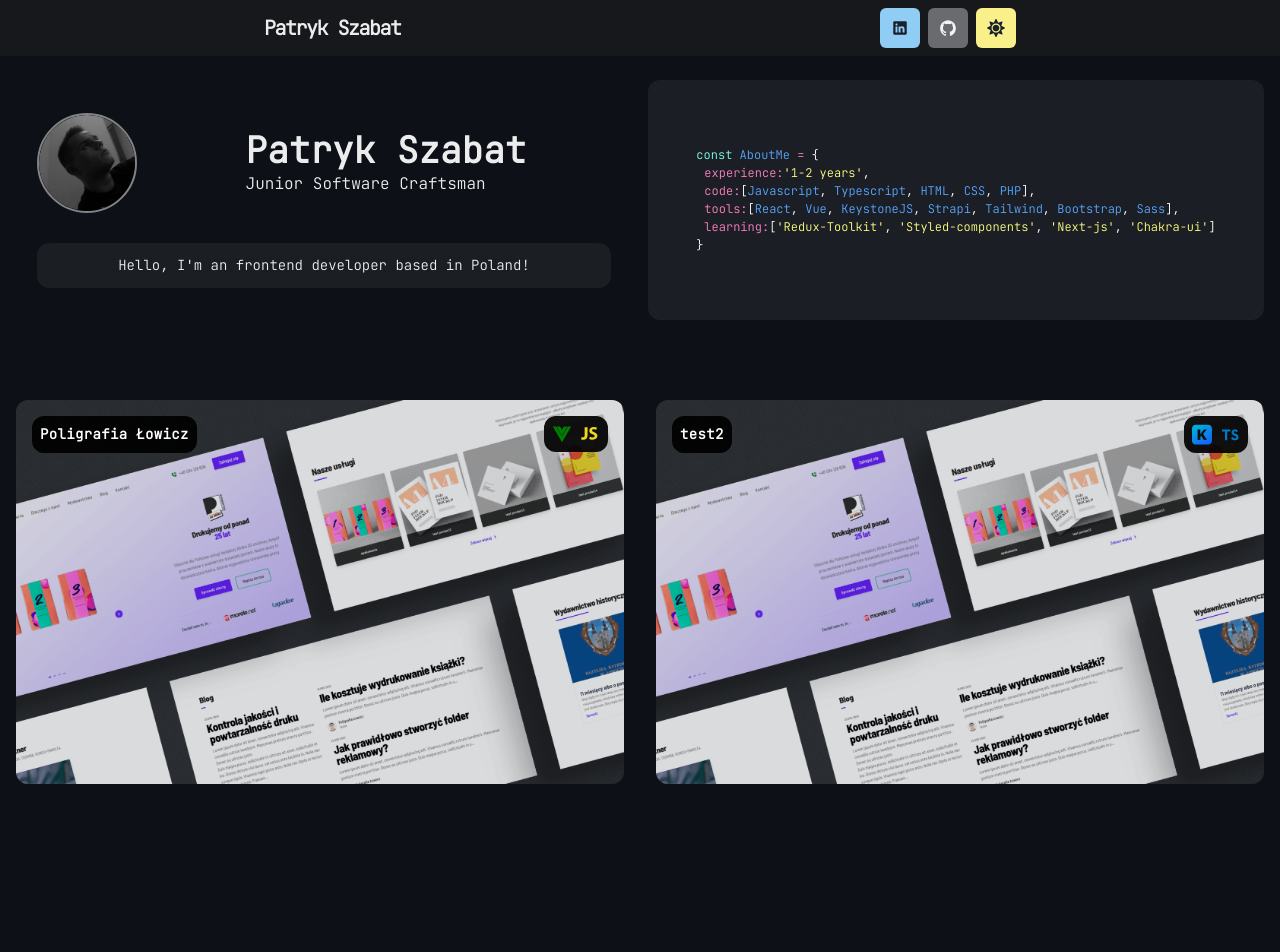
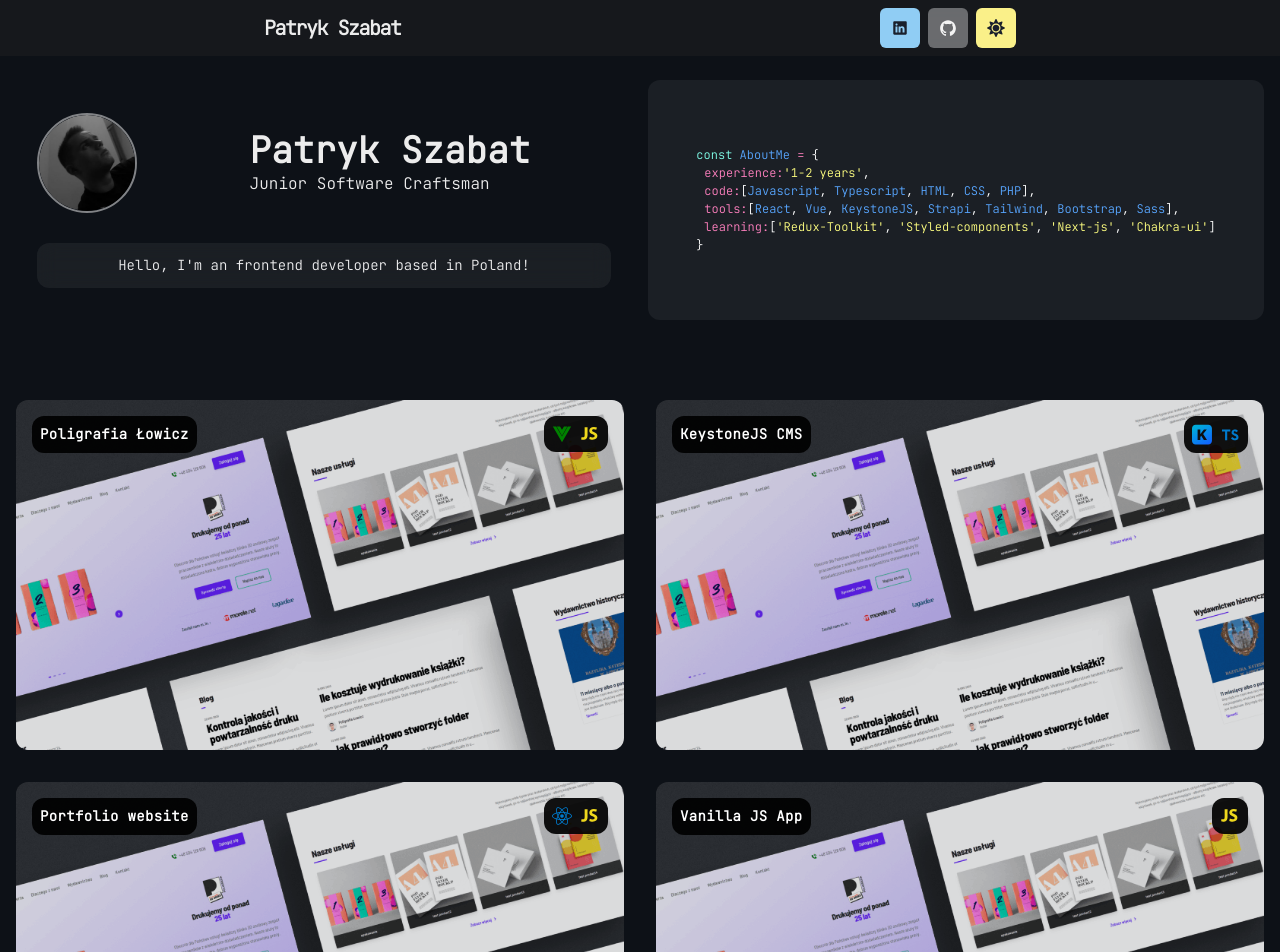
Before and after one commit to dedku/portfolio-app, a React (Create React App) app: page / in a window 1280 px wide. Shown: the top 952 px of the page. Before the commit the page ends 816 px from the top, so only its background shows below. Built offline with nearby package versions, Linux system fonts and the light colour scheme.

Commit message:
projects data && margin/padding

```diff
--- a/public/data.json
+++ b/public/data.json
@@ -10,6 +10,7 @@
         "githubLink": "https://github.com/dedku",
         "websiteLink": "https://test-druk-5abd4.web.app/",
         "projectProgres": "In progress - 90%",
+        "progresColor": "yellow",
         "projectDesc": "Website made for Poligrafia Łowicz Company",
         "projectTags": [
             {"tagID": 1, "tagName": "Vue 3", "tagColor": "green"},
@@ -19,20 +20,58 @@
     },
     {
         "projectId": 2,
-        "projectName": "test2",
+        "projectName": "KeystoneJS CMS",
         "imageUrl": "/Poligrafia-łowicz.png",
         "icons": {
             "Keystone": true,
             "TypeScript": true
         },
-        "githubLink": "test",
-        "websiteLink": "test",
-        "projectProgres": "",
-        "projectDesc": "",
+        "githubLink": "https://github.com/dedku",
+        "websiteLink": "https://test-druk-5abd4.web.app/",
+        "projectProgres": "Compleated - 100%",
+        "progresColor": "green",
+        "projectDesc": "CMS made in KeystonJs for a personal project. Login: demo / Password: demo",
         "projectTags": [
-            {"tagID": 1, "tagName": "Vue 3", "tagColor": "green"},
-            {"tagID": 2, "tagName": "Vuex", "tagColor": "green"},
+            {"tagID": 1, "tagName": "KeystoneJS", "tagColor": "blue"},
+            {"tagID": 2, "tagName": "React", "tagColor": "blue"},
+            {"tagID": 3, "tagName": "TypeScript", "tagColor": "blue"}
+        ]
+    },
+    {
+        "projectId": 3,
+        "projectName": "Portfolio website",
+        "imageUrl": "/Poligrafia-łowicz.png",
+        "icons": {
+            "React": true,
+            "JavaScript": true
+        },
+        "githubLink": "https://github.com/dedku",
+        "websiteLink": "https://test-druk-5abd4.web.app/",
+        "projectProgres": "Compleated - 100%",
+        "progresColor": "green",
+        "projectDesc": "My portfolio website",
+        "projectTags": [
+            {"tagID": 1, "tagName": "React", "tagColor": "blue"},
+            {"tagID": 2, "tagName": "Chakra Ui", "tagColor": "green"},
             {"tagID": 3, "tagName": "JavaScript", "tagColor": "yellow"}
+        ]
+    },
+    {
+        "projectId": 4,
+        "projectName": "Vanilla JS App",
+        "imageUrl": "/Poligrafia-łowicz.png",
+        "icons": {
+            "JavaScript": true
+        },
+        "githubLink": "https://github.com/dedku",
+        "websiteLink": "https://test-druk-5abd4.web.app/",
+        "projectProgres": "In progress - 70%",
+        "progresColor": "yellow",
+        "projectDesc": "Vanilla JavaScript App to show some JS and CSS skills",
+        "projectTags": [
+            {"tagID": 1, "tagName": "JavaScript", "tagColor": "yellow"},
+            {"tagID": 2, "tagName": "Sass/BEM", "tagColor": "pink"},
+            {"tagID": 3, "tagName": "Express", "tagColor": "green"}
         ]
     }
 ]
--- a/src/components/AboutMe.js
+++ b/src/components/AboutMe.js
@@ -47,13 +47,14 @@ const AboutMe = () => {
                         </Box>
                     </Box>
                     <Spacer />
-                    <Box flexGrow={1} pt={{ base: '8', md: '4' }}>
+                    <Box flexGrow={1} pt={{ base: '8', md: '4' }} ml={{base: '8', md: '2'}}>
                         <Heading
                             as="h2"
                             variant="page-title"
                             fontFamily='JetBrains Mono  , Poppins'
                             fontWeight="bold"
                             alignContent='start'
+                            size={{sm: 'lg', md: 'xl'}}
                             >
                             Patryk Szabat
                         </Heading>
--- a/src/components/Projects.js
+++ b/src/components/Projects.js
@@ -29,7 +29,7 @@ const Projects = () => {
         columns={{ sm: 1, md: 2}} spacing='2rem' align="center" justify="center" minW="100%" pt={4} mb={8}
         >
             {data.map(i => { return <Box role='group'  key={i.projectId}>
-                <Box h={{ base: 'calc(50vh - 4rem)', md: 'calc(50vh -  1rem)' }} rounded='xl' position='relative' onMouseOver={()=> setHovered(i.projectId)} onMouseOut={()=> setHovered(null)}>
+                <Box h={{ base: 'calc(50vh - 4rem)', md: 'calc(50vh -  1rem)' }} maxH='350px' rounded='xl' position='relative' onMouseOver={()=> setHovered(i.projectId)} onMouseOut={()=> setHovered(null)}>
                     <Box bgImage={i.imageUrl} bgSize='cover' rounded='xl' position="absolute" top='0' right='0' left='0' bottom='0'  zIndex='-2' opacity='0.85' transition='0.5s' _groupHover={{ opacity: '0.05', transition: '0.3s'}} />
                     <Flex>
                         <Text color="white" m={4} p={2} rounded='xl' bg="blackAlpha.900" fontSize={14} fontFamily='JetBrains Mono  , Poppins' fontWeight='bold' letterSpacing='wide'>{i.projectName}</Text>
@@ -37,7 +37,7 @@ const Projects = () => {
                         <Box  m={4} p={2} rounded='xl' bg="blackAlpha.900" h='100%'>
                             <Flex gap={2}>
                                 {i.icons.Vue && <RiVuejsFill color='green' fontSize={20} />}
-                                {i.icons.React && <FaReact  color='yellow' fontSize={20} />}
+                                {i.icons.React && <FaReact  color='#007ACC' fontSize={20} />}
                                 {i.icons.Keystone &&   <KeystoneIcon />  }
                                 {i.icons.TypeScript && <TsIcon />}
                                 {i.icons.JavaScript && <JsIcon />}
@@ -58,7 +58,7 @@ const Projects = () => {
                             </Box>
                         </motion.div>
                         <motion.div   initial={{ opacity: 0 }} whileInView={{ opacity: 1 }} transition={{ delay: 0.3 }} w='100%'>
-                            <Badge colorScheme='yellow' rounded='xl' p='6px' mb={4}>{i.projectProgres}</Badge>
+                            <Badge colorScheme={i.progresColor} rounded='xl' p='6px' mb={4}>{i.projectProgres}</Badge>
                             <Divider w={64}/>
                         </motion.div>
                         <motion.div   initial={{ opacity: 0 }} whileInView={{ opacity: 1 }} transition={{ delay: 0.6 }} mx='auto'>
```
Also changed, not shown: public/javascript.svg (deleted), public/keystonejs.svg (deleted).
